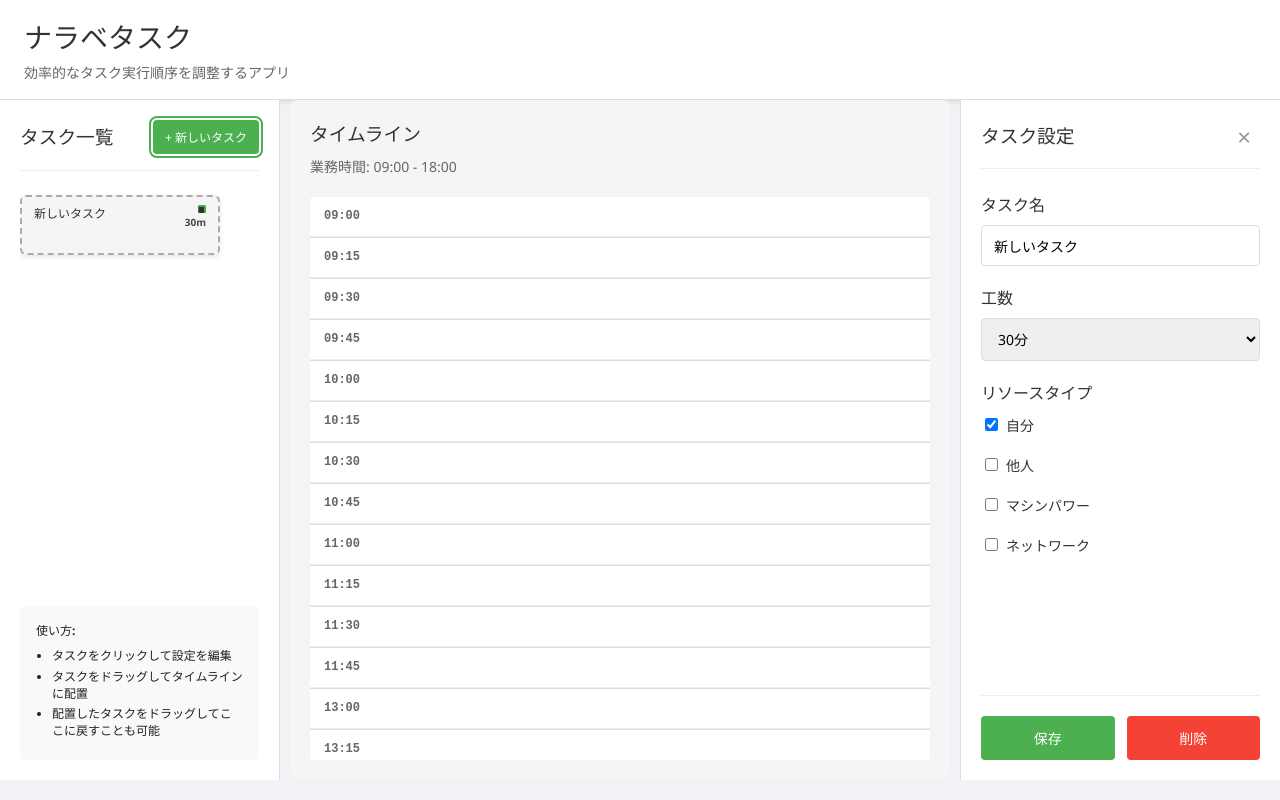
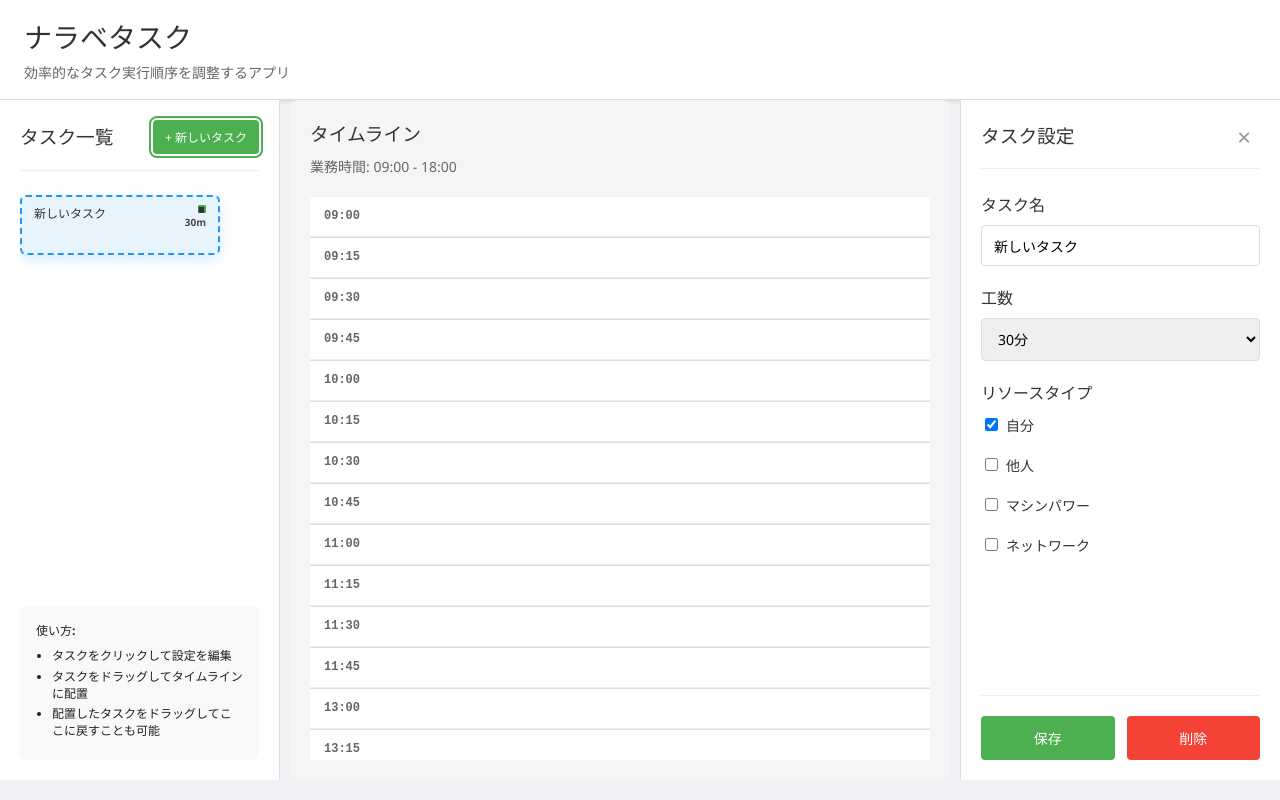
Before and after one commit to tadosuke/narabetask, a React (Vite) app: page / in a window 1280 px wide. Both pictures are taken after a click on the button "+ 新しいタスク". Built offline with nearby package versions, Linux system fonts and the light colour scheme.

Commit message:
Implement selected card highlighting functionality
Co-authored-by: tadosuke <111171661+tadosuke@users.noreply.github.com>

```diff
--- a/src/App.tsx
+++ b/src/App.tsx
@@ -114,6 +114,7 @@ function App() {
       <main className="app__main">
         <TaskStaging
           tasks={tasks}
+          selectedTask={selectedTask}
           onTaskClick={handleTaskClick}
           onAddTask={handleAddTask}
           onDragStart={handleDragStart}
@@ -123,6 +124,7 @@ function App() {
 
         <Timeline
           tasks={tasks}
+          selectedTask={selectedTask}
           businessHours={settings.businessHours}
           lunchBreak={settings.lunchBreak}
           onTaskDrop={handleTaskDrop}
--- a/src/components/TaskCard.css
+++ b/src/components/TaskCard.css
@@ -99,3 +99,15 @@
   opacity: 0.5;
   transform: rotate(5deg);
 }
+
+/* Selected state - brighter appearance */
+.task-card--selected {
+  background-color: #e8f4fd;
+  border-color: #2196F3;
+  box-shadow: 0 4px 12px rgba(33, 150, 243, 0.2);
+}
+
+.task-card--selected:hover {
+  background-color: #ddeeff;
+  box-shadow: 0 6px 16px rgba(33, 150, 243, 0.25);
+}
--- a/src/components/TaskCard.tsx
+++ b/src/components/TaskCard.tsx
@@ -16,6 +16,8 @@ interface TaskCardProps {
   onDragEnd?: (e: React.DragEvent) => void;
   /** 追加のスタイル */
   style?: React.CSSProperties;
+  /** 選択中かどうか */
+  isSelected?: boolean;
 }
 
 /** リソースタイプごとの色設定 */
@@ -44,7 +46,8 @@ export const TaskCard: React.FC<TaskCardProps> = ({
   onClick,
   onDragStart,
   onDragEnd,
-  style
+  style,
+  isSelected = false
 }) => {
   /** ドラッグ開始時の処理 */
   const handleDragStart = (e: React.DragEvent) => {
@@ -61,7 +64,7 @@ export const TaskCard: React.FC<TaskCardProps> = ({
 
   return (
     <div
-      className={`task-card ${task.isPlaced ? 'task-card--placed' : 'task-card--staging'}`}
+      className={`task-card ${task.isPlaced ? 'task-card--placed' : 'task-card--staging'} ${isSelected ? 'task-card--selected' : ''}`}
       onClick={onClick}
       draggable
       onDragStart={handleDragStart}
--- a/src/components/TaskStaging.tsx
+++ b/src/components/TaskStaging.tsx
@@ -9,6 +9,8 @@ import './TaskStaging.css';
 interface TaskStagingProps {
   /** タスクの配列 */
   tasks: Task[];
+  /** 選択中のタスク */
+  selectedTask: Task | null;
   /** タスククリック時のハンドラ */
   onTaskClick: (task: Task) => void;
   /** 新しいタスク追加時のハンドラ */
@@ -27,6 +29,7 @@ interface TaskStagingProps {
  */
 export const TaskStaging: React.FC<TaskStagingProps> = ({
   tasks,
+  selectedTask,
   onTaskClick,
   onAddTask,
   onDragStart,
@@ -111,6 +114,7 @@ export const TaskStaging: React.FC<TaskStagingProps> = ({
               <TaskCard
                 key={task.id}
                 task={task}
+                isSelected={selectedTask?.id === task.id}
                 onClick={() => onTaskClick(task)}
                 onDragStart={onDragStart ? () => onDragStart(task.id) : undefined}
                 onDragEnd={onDragEnd}
--- a/src/components/Timeline.tsx
+++ b/src/components/Timeline.tsx
@@ -10,6 +10,8 @@ import './Timeline.css';
 interface TimelineProps {
   /** タスクの配列 */
   tasks: Task[];
+  /** 選択中のタスク */
+  selectedTask: Task | null;
   /** 営業時間設定 */
   businessHours: BusinessHours;
   /** 昼休み時間設定 */
@@ -33,6 +35,7 @@ interface TimelineProps {
 
 export const Timeline: React.FC<TimelineProps> = ({
   tasks,
+  selectedTask,
   businessHours,
   lunchBreak,
   onTaskDrop,
@@ -149,6 +152,7 @@ export const Timeline: React.FC<TimelineProps> = ({
         {task && (
           <TaskCard
             task={task}
+            isSelected={selectedTask?.id === task.id}
             onClick={() => onTaskClick(task)}
             onDragStart={onDragStart ? () => onDragStart(task.id) : undefined}
             onDragEnd={onDragEnd}
```
Also changed, not shown: 1 other file (tests, documents, lock files or other folders).
